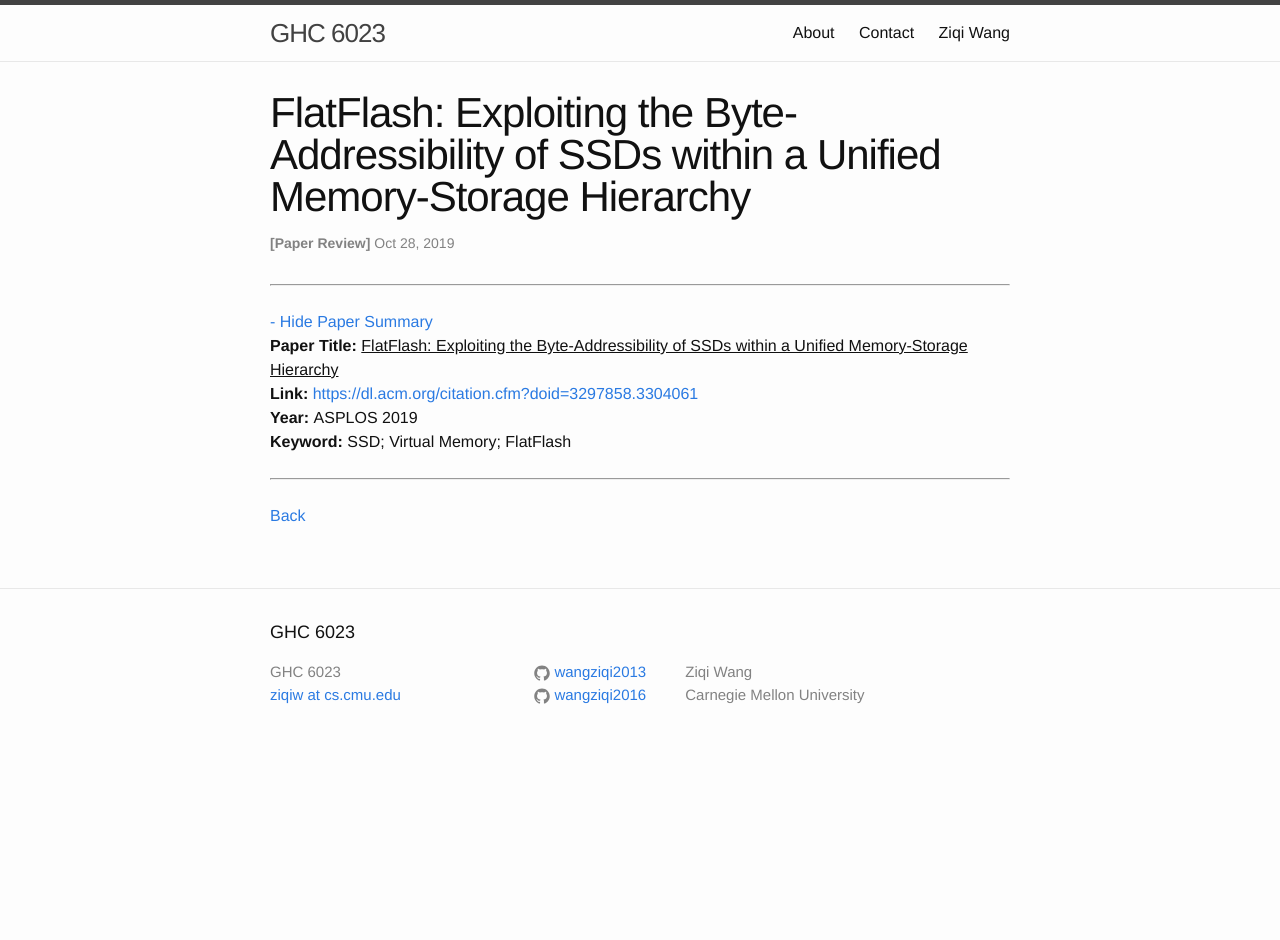
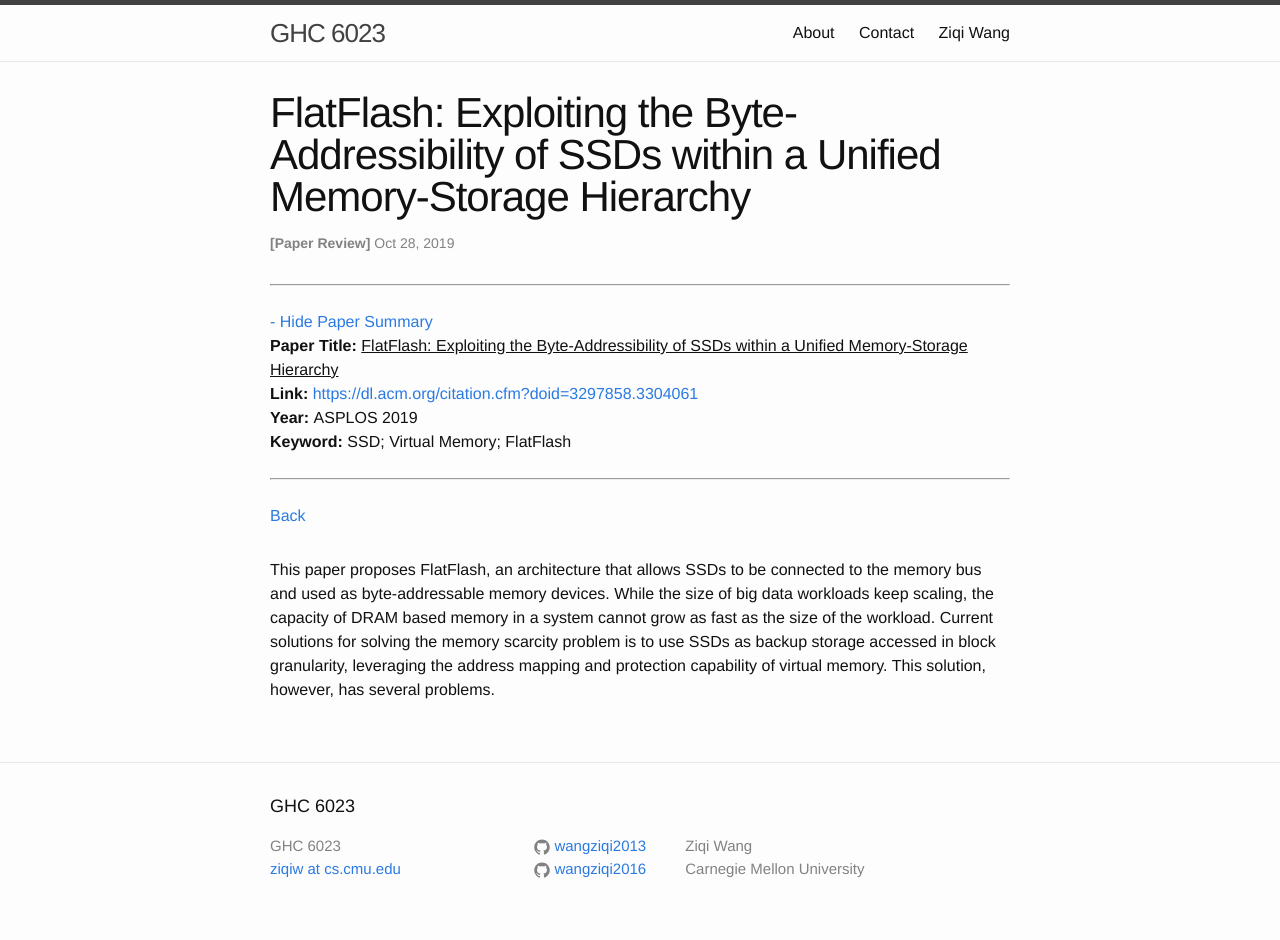
Before and after one commit to wangziqi2013/wangziqi2013.github.io, a Jekyll site: the page built from _posts/2019-10-27-flatflash.markdown, in a window 1280 px wide. Built offline with Jekyll 4.4.1, drawn with Linux system fonts in a browser that asks for light colours; before the commit the page ends 900 px from its top, so only the background shows below that.

Commit message:
Adding problem

```diff
--- a/_posts/2019-10-27-flatflash.markdown
+++ b/_posts/2019-10-27-flatflash.markdown
@@ -12,3 +12,9 @@ htm_cd:
 htm_cr:
 version_mgmt:
 ---
+
+This paper proposes FlatFlash, an architecture that allows SSDs to be connected to the memory bus and used as
+byte-addressable memory devices. While the size of big data workloads keep scaling, the capacity of DRAM based memory
+in a system cannot grow as fast as the size of the workload. Current solutions for solving the memory scarcity problem
+is to use SSDs as backup storage accessed in block granularity, leveraging the address mapping and protection capability
+of virtual memory. This solution, however, has several problems.
```
